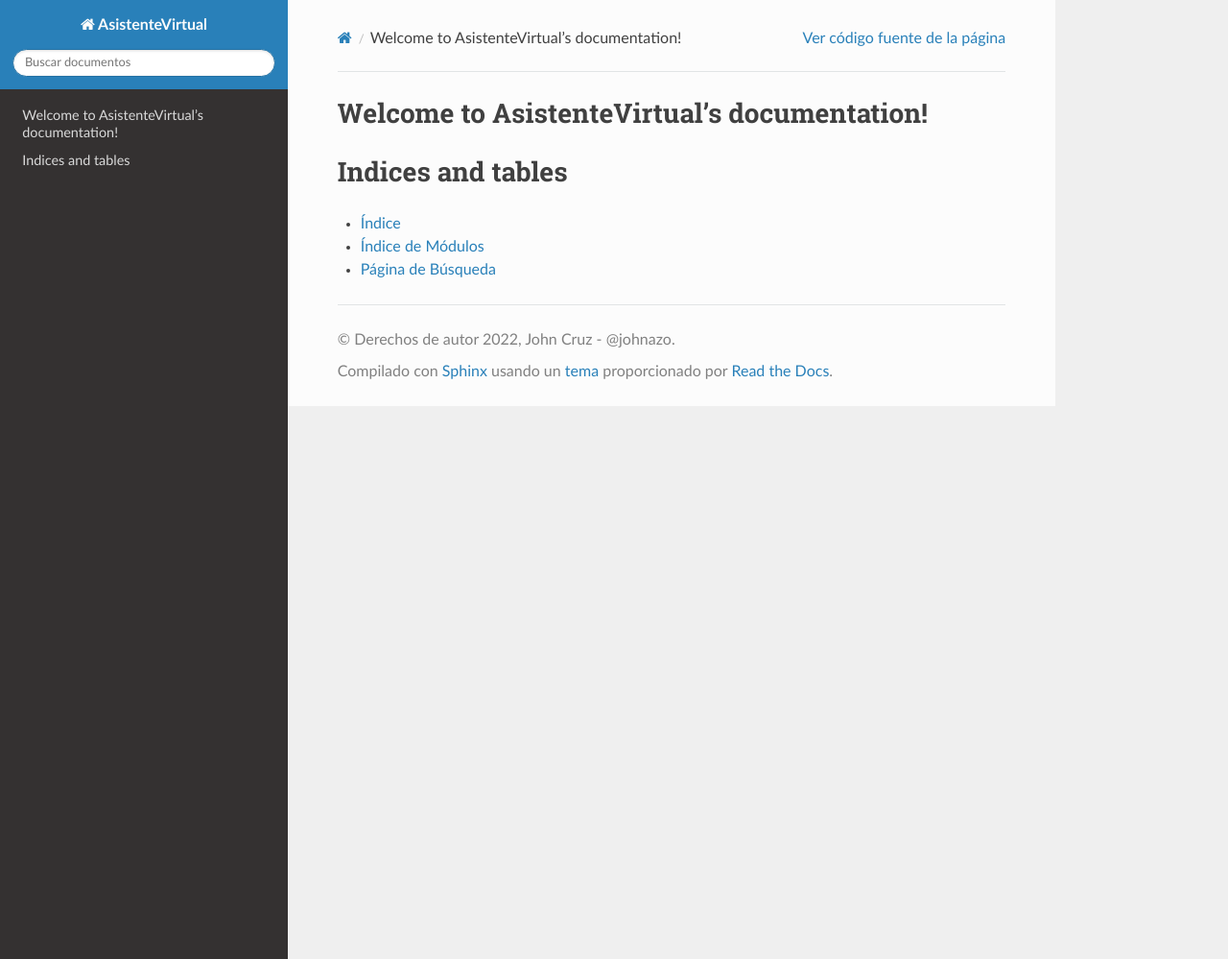
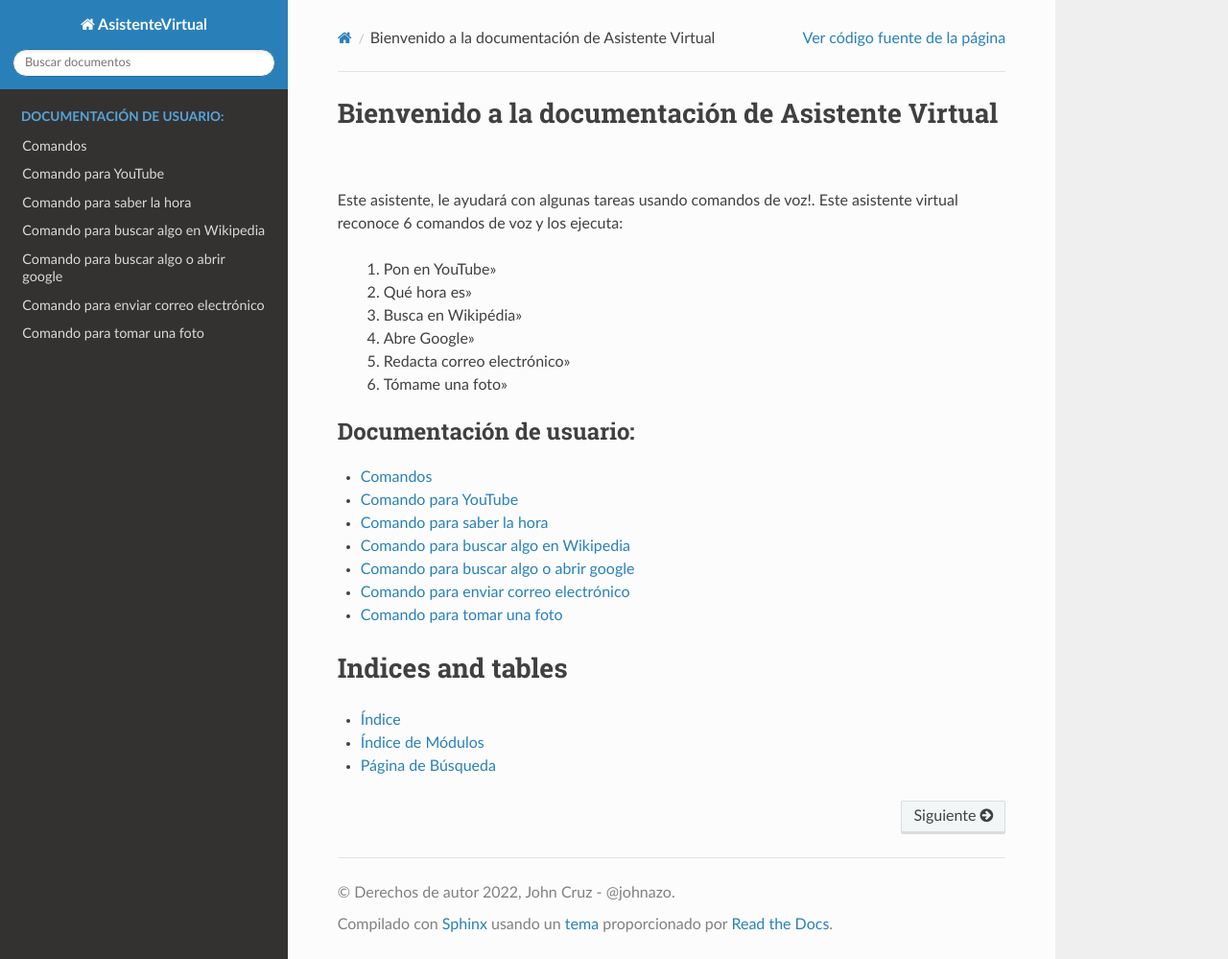
Before and after one commit to johnazo/VirtualAsistant, a Sphinx documentation site: the page built from docs/index.rst, in a window 1280 px wide and 999 px high. Shown: the whole window at 96% size. Built offline with Sphinx 7.4.7 and the Read the Docs theme 2.0.0, drawn with Linux system fonts in a browser that asks for light colours.

Commit message:
20221125

```diff
--- a/docs/index.rst
+++ b/docs/index.rst
@@ -3,12 +3,31 @@
    You can adapt this file completely to your liking, but it should at least
    contain the root `toctree` directive.
 
-Welcome to AsistenteVirtual's documentation!
-============================================
+Bienvenido a la documentación de Asistente Virtual
+===================================================
+
+Este asistente, le ayudará con algunas tareas usando comandos de voz!.
+Este asistente virtual reconoce 6 comandos de voz y los ejecuta:
+
+   #. Pon en YouTube"
+   #. Qué hora es"
+   #. Busca en Wikipédia"
+   #. Abre Google"
+   #. Redacta correo electrónico"
+   #. Tómame una foto"
+
 
 .. toctree::
-   :maxdepth: 2
-   :caption: Contents:
+   :maxdepth: 1
+   :caption: Documentación de usuario:
+
+   user/commands
+   user/command_youtube
+   user/command_time
+   user/command_wikipedia
+   user/command_google
+   user/command_email
+   user/command_picture
 
 
 
--- /dev/null
+++ b/docs/user/command_email.rst
@@ -0,0 +1,2 @@
+Comando para enviar correo electrónico
++++++++++++++++++++++++++++++++++++++++
--- /dev/null
+++ b/docs/user/command_google.rst
@@ -0,0 +1,2 @@
+Comando para buscar algo o abrir google
++++++++++++++++++++++++++++++++++++++++
--- /dev/null
+++ b/docs/user/command_picture.rst
@@ -0,0 +1,2 @@
+Comando para tomar una foto
++++++++++++++++++++++++++++
--- /dev/null
+++ b/docs/user/command_time.rst
@@ -0,0 +1,2 @@
+Comando para saber la hora
+++++++++++++++++++++++++++
--- /dev/null
+++ b/docs/user/command_wikipedia.rst
@@ -0,0 +1,2 @@
+Comando para buscar algo en Wikipedia
++++++++++++++++++++++++++++++++++++++
--- /dev/null
+++ b/docs/user/command_youtube.rst
@@ -0,0 +1,2 @@
+Comando para YouTube
++++++++++++++++++++++
--- /dev/null
+++ b/docs/user/commands.rst
@@ -0,0 +1,3 @@
+
+Comandos
++++++++++
```
